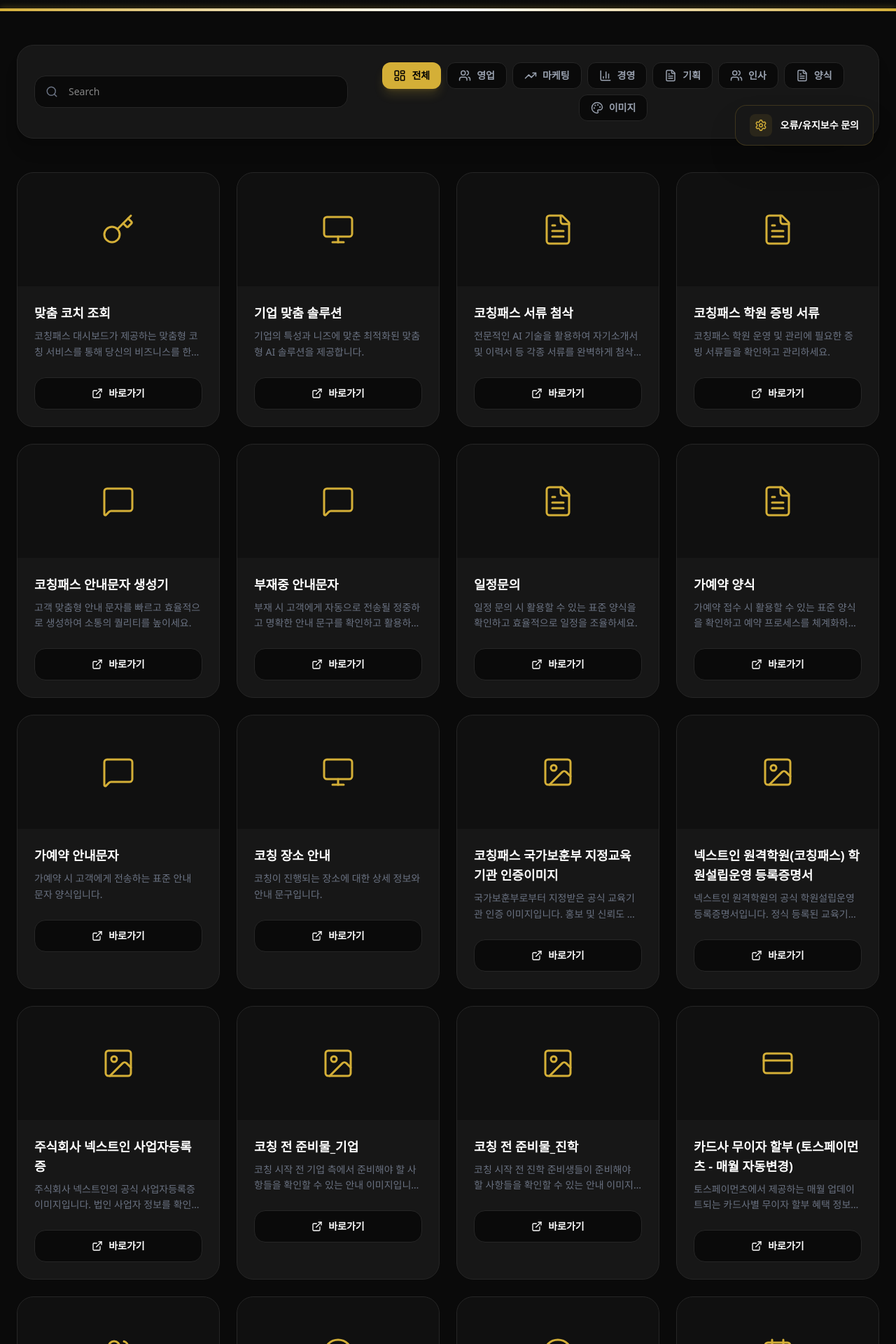
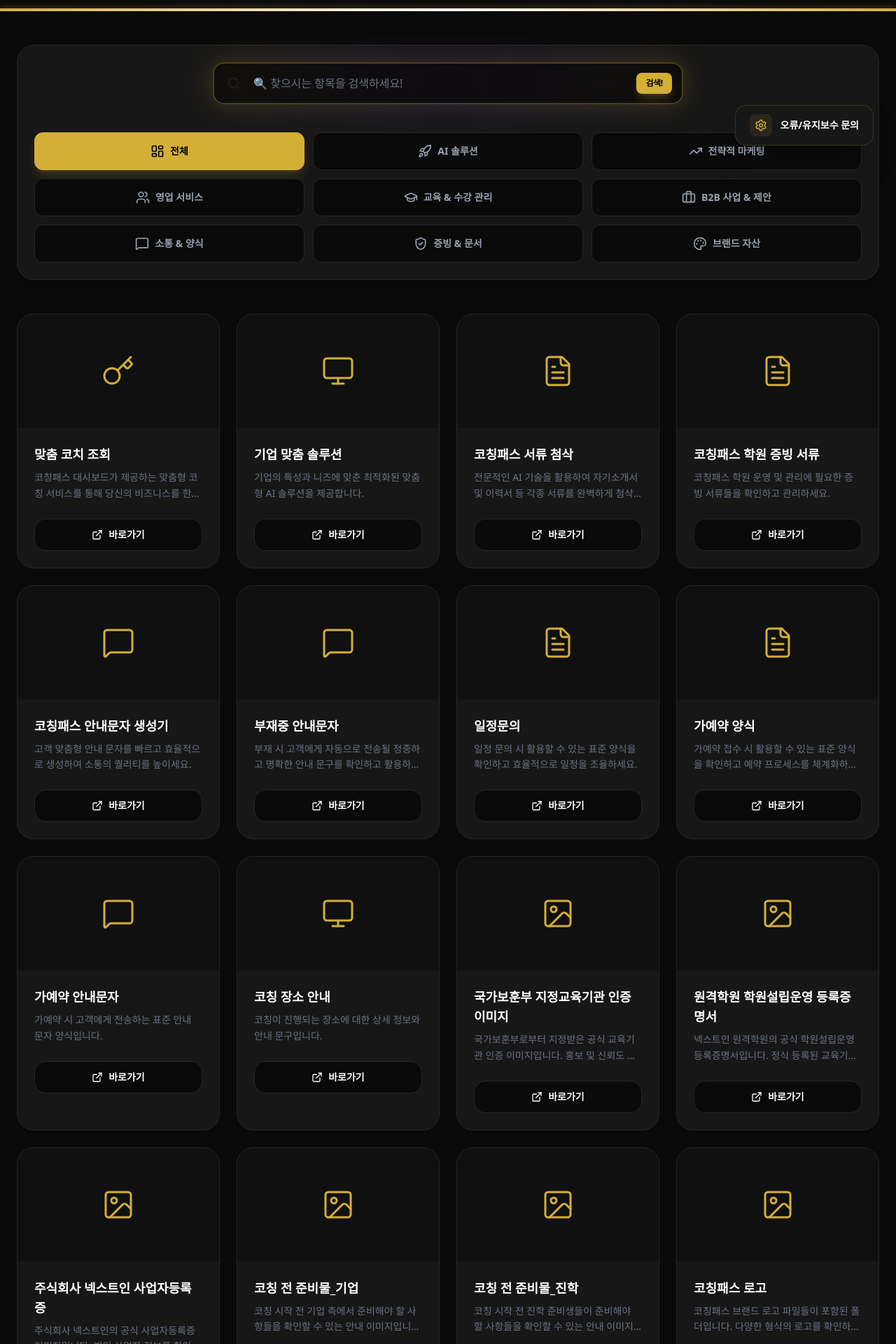
Before and after one commit to lab-droid/COACHINGPASS-DASHBOARD, a React (Vite) app: page / in a window 1280 px wide. Shown: the part 560-2480 px from the top of the page at 70% size. Built offline with nearby package versions, Linux system fonts and the light colour scheme; grey boxes are pictures that could not be loaded.

Commit message:
feat(App): Introduce subcategories and new icons
Refactor the category structure to include subcategories and add new icons for a more granular organization of dashboard items. This change enhances the navigability and clarity of the coaching path dashboard.

```diff
--- a/src/App.tsx
+++ b/src/App.tsx
@@ -25,7 +25,12 @@ import {
   ChevronRight,
   Info,
   Ticket,
-  Clock
+  Clock,
+  ShieldCheck,
+  Zap,
+  Briefcase,
+  Star,
+  BookOpen
 } from 'lucide-react';
 import { motion, AnimatePresence } from 'motion/react';
 import { cn } from './lib/utils';
@@ -36,22 +41,104 @@ interface DashboardItem {
   title: string;
   description: string;
   category: string;
+  subCategory: string;
   tag?: string;
   icon: React.ReactNode;
   status?: 'certified' | 'free';
   url?: string;
 }
 
+interface CategoryDefinition {
+  id: string;
+  label: string;
+  icon: React.ReactNode;
+  subCategories: { id: string; label: string }[];
+}
+
 // --- Constants ---
-const CATEGORIES = [
-  { id: 'all', label: '전체', icon: <LayoutDashboard size={18} /> },
-  { id: 'sales', label: '영업', icon: <Users size={18} /> },
-  { id: 'marketing', label: '마케팅', icon: <TrendingUp size={18} /> },
-  { id: 'management', label: '경영', icon: <BarChart3 size={18} /> },
-  { id: 'planning', label: '기획', icon: <FileText size={18} /> },
-  { id: 'hr', label: '인사', icon: <Users size={18} /> },
-  { id: 'notice', label: '양식', icon: <FileText size={18} /> },
-  { id: 'image', label: '이미지', icon: <Palette size={18} /> },
+const CATEGORIES: CategoryDefinition[] = [
+  {
+    id: 'all',
+    label: '전체',
+    icon: <LayoutDashboard size={18} />,
+    subCategories: []
+  },
+  {
+    id: 'ai-solution',
+    label: 'AI 솔루션',
+    icon: <Rocket size={18} />,
+    subCategories: [
+      { id: 'smart-tool', label: '스마트 툴' },
+      { id: 'custom-ai', label: '맞춤형 AI' }
+    ]
+  },
+  {
+    id: 'strategic-marketing',
+    label: '전략적 마케팅',
+    icon: <TrendingUp size={18} />,
+    subCategories: [
+      { id: 'content-plan', label: '콘텐츠 기획' },
+      { id: 'ad-promo', label: '광고/홍보' },
+      { id: 'mkt-strategy', label: '마케팅 전략' }
+    ]
+  },
+  {
+    id: 'sales-service',
+    label: '영업 서비스',
+    icon: <Users size={18} />,
+    subCategories: [
+      { id: 'manual', label: '업무 매뉴얼' },
+      { id: 'operation', label: '운영 & 결제' }
+    ]
+  },
+  {
+    id: 'edu-management',
+    label: '교육 & 수강 관리',
+    icon: <GraduationCap size={18} />,
+    subCategories: [
+      { id: 'student-care', label: '수강생 케어' },
+      { id: 'curriculum', label: '커리큘럼 가이드' },
+      { id: 'post-management', label: '사후 관리' }
+    ]
+  },
+  {
+    id: 'b2b-business',
+    label: 'B2B 사업 & 제안',
+    icon: <Briefcase size={18} />,
+    subCategories: [
+      { id: 'proposal', label: '기업 제안서' },
+      { id: 'cooperation', label: '대외 협력' },
+      { id: 'report', label: '성과 보고' }
+    ]
+  },
+  {
+    id: 'forms-templates',
+    label: '소통 & 양식',
+    icon: <MessageSquare size={18} />,
+    subCategories: [
+      { id: 'msg-template', label: '메시지 양식' },
+      { id: 'doc-form', label: '신청 서류' },
+      { id: 'guide', label: '안내 가이드' }
+    ]
+  },
+  {
+    id: 'legal-docs',
+    label: '증빙 & 문서',
+    icon: <ShieldCheck size={18} />,
+    subCategories: [
+      { id: 'legal-paper', label: '법적 서류' },
+      { id: 'official-cert', label: '공식 인증' }
+    ]
+  },
+  {
+    id: 'brand-assets',
+    label: '브랜드 자산',
+    icon: <Palette size={18} />,
+    subCategories: [
+      { id: 'branding', label: '브랜딩' },
+      { id: 'coaching-guide', label: '코칭 가이드' }
+    ]
+  },
 ];
 
 const ITEMS: DashboardItem[] = [
@@ -59,7 +146,8 @@ const ITEMS: DashboardItem[] = [
     id: 'lite',
     title: '맞춤 코치 조회',
     description: '코칭패스 대시보드가 제공하는 맞춤형 코칭 서비스를 통해 당신의 비즈니스를 한 단계 더 성장시키세요.',
-    category: 'hr',
+    category: 'ai-solution',
+    subCategory: 'smart-tool',
     icon: <Key className="text-brand-gold" />,
     url: 'https://ai-149827241755.us-west1.run.app'
   },
@@ -67,7 +155,8 @@ const ITEMS: DashboardItem[] = [
     id: 'custom',
     title: '기업 맞춤 솔루션',
     description: '기업의 특성과 니즈에 맞춘 최적화된 맞춤형 AI 솔루션을 제공합니다.',
-    category: 'management',
+    category: 'ai-solution',
+    subCategory: 'custom-ai',
     icon: <Monitor className="text-brand-gold" />,
     url: 'https://service-856804452068.us-west1.run.app'
   },
@@ -75,7 +164,8 @@ const ITEMS: DashboardItem[] = [
     id: 'editing',
     title: '코칭패스 서류 첨삭',
     description: '전문적인 AI 기술을 활용하여 자기소개서 및 이력서 등 각종 서류를 완벽하게 첨삭해 드립니다.',
-    category: 'hr',
+    category: 'edu-management',
+    subCategory: 'student-care',
     icon: <FileText className="text-brand-gold" />,
     url: 'https://ai-645334686104.us-west1.run.app'
   },
@@ -83,7 +173,8 @@ const ITEMS: DashboardItem[] = [
     id: 'documents',
     title: '코칭패스 학원 증빙 서류',
     description: '코칭패스 학원 운영 및 관리에 필요한 증빙 서류들을 확인하고 관리하세요.',
-    category: 'management',
+    category: 'legal-docs',
+    subCategory: 'legal-paper',
     icon: <FileText className="text-brand-gold" />,
     url: 'https://docs.google.com/document/d/1lqzWMzeYlQZikikFX4wYLbmpv_QRljxHWLZJqAfVk2g/edit?usp=sharing'
   },
@@ -91,7 +182,8 @@ const ITEMS: DashboardItem[] = [
     id: 'sms-generator',
     title: '코칭패스 안내문자 생성기',
     description: '고객 맞춤형 안내 문자를 빠르고 효율적으로 생성하여 소통의 퀄리티를 높이세요.',
-    category: 'marketing',
+    category: 'strategic-marketing',
+    subCategory: 'content-plan',
     icon: <MessageSquare className="text-brand-gold" />,
     url: 'https://service-439879309727.us-west1.run.app/'
   },
@@ -99,7 +191,8 @@ const ITEMS: DashboardItem[] = [
     id: 'missed-call-notice',
     title: '부재중 안내문자',
     description: '부재 시 고객에게 자동으로 전송될 정중하고 명확한 안내 문구를 확인하고 활용하세요.',
-    category: 'notice',
+    category: 'forms-templates',
+    subCategory: 'msg-template',
     icon: <MessageSquare className="text-brand-gold" />,
     url: 'https://docs.google.com/document/d/1N4VXCfTI1iE8dbeiShV_HbJjgzFJAW39769EXz0Vd1k/edit?usp=sharing'
   },
@@ -107,7 +200,8 @@ const ITEMS: DashboardItem[] = [
     id: 'schedule-inquiry',
     title: '일정문의',
     description: '일정 문의 시 활용할 수 있는 표준 양식을 확인하고 효율적으로 일정을 조율하세요.',
-    category: 'notice',
+    category: 'forms-templates',
+    subCategory: 'doc-form',
     icon: <FileText className="text-brand-gold" />,
     url: 'https://docs.google.com/document/d/19BdYW_zJkR2rAwi_OW5eKSDBFJYFunmw8F9QPVDgWRE/edit?usp=sharing'
   },
@@ -115,7 +209,8 @@ const ITEMS: DashboardItem[] = [
     id: 'pre-reservation-form',
     title: '가예약 양식',
     description: '가예약 접수 시 활용할 수 있는 표준 양식을 확인하고 예약 프로세스를 체계화하세요.',
-    category: 'notice',
+    category: 'forms-templates',
+    subCategory: 'doc-form',
     icon: <FileText className="text-brand-gold" />,
     url: 'https://docs.google.com/document/d/1yhQBosWWbJ-bvCe4wlUi5sVcc3eVWOmf76k07r-Hc1o/edit?usp=sharing'
   },
@@ -123,7 +218,8 @@ const ITEMS: DashboardItem[] = [
     id: 'pre-reservation-msg',
     title: '가예약 안내문자',
     description: '가예약 시 고객에게 전송하는 표준 안내 문자 양식입니다.',
-    category: 'notice',
+    category: 'forms-templates',
+    subCategory: 'msg-template',
     icon: <MessageSquare className="text-brand-gold" />,
     url: 'https://docs.google.com/document/d/1yhQBosWWbJ-bvCe4wlUi5sVcc3eVWOmf76k07r-Hc1o/edit?usp=sharing'
   },
@@ -131,23 +227,26 @@ const ITEMS: DashboardItem[] = [
     id: 'coaching-place-info',
     title: '코칭 장소 안내',
     description: '코칭이 진행되는 장소에 대한 상세 정보와 안내 문구입니다.',
-    category: 'notice',
+    category: 'forms-templates',
+    subCategory: 'guide',
     icon: <Monitor className="text-brand-gold" />,
     url: 'https://docs.google.com/document/d/1BiLPVCv8b2sp7-4fft5Ph3jpXP3c5oJgzxevv_y78j0/edit?usp=sharing'
   },
   {
     id: 'certification-image',
-    title: '코칭패스 국가보훈부 지정교육기관 인증이미지',
+    title: '국가보훈부 지정교육기관 인증이미지',
     description: '국가보훈부로부터 지정받은 공식 교육기관 인증 이미지입니다. 홍보 및 신뢰도 향상을 위해 활용하세요.',
-    category: 'image',
+    category: 'legal-docs',
+    subCategory: 'official-cert',
     icon: <Image className="text-brand-gold" />,
     url: 'https://drive.google.com/file/d/1cJGHeI36jwUgsildWW2jQ8zfQuvwDK0f/view?usp=sharing'
   },
   {
     id: 'registration-cert',
-    title: '넥스트인 원격학원(코칭패스) 학원설립운영 등록증명서',
+    title: '원격학원 학원설립운영 등록증명서',
     description: '넥스트인 원격학원의 공식 학원설립운영 등록증명서입니다. 정식 등록된 교육기관임을 증명하는 서류입니다.',
-    category: 'image',
+    category: 'legal-docs',
+    subCategory: 'legal-paper',
     icon: <Image className="text-brand-gold" />,
     url: 'https://drive.google.com/file/d/1pwl7m6YOiYLFHNKAA6lH2xv8lxvpLGQN/view?usp=sharing'
   },
@@ -155,7 +254,8 @@ const ITEMS: DashboardItem[] = [
     id: 'business-registration',
     title: '주식회사 넥스트인 사업자등록증',
     description: '주식회사 넥스트인의 공식 사업자등록증 이미지입니다. 법인 사업자 정보를 확인할 수 있습니다.',
-    category: 'image',
+    category: 'legal-docs',
+    subCategory: 'legal-paper',
     icon: <Image className="text-brand-gold" />,
     url: 'https://drive.google.com/file/d/1cGQI4I7nb_Knq3wpf_DVEb4N2v8cIyEP/view?usp=sharing'
   },
@@ -163,7 +263,8 @@ const ITEMS: DashboardItem[] = [
     id: 'coaching-prep-corp',
     title: '코칭 전 준비물_기업',
     description: '코칭 시작 전 기업 측에서 준비해야 할 사항들을 확인할 수 있는 안내 이미지입니다.',
-    category: 'image',
+    category: 'brand-assets',
+    subCategory: 'coaching-guide',
     icon: <Image className="text-brand-gold" />,
     url: 'https://drive.google.com/file/d/1TVbiVT_yl8eedtweHDAQCcCmblQxINjp/view?usp=drive_link'
   },
@@ -171,23 +272,35 @@ const ITEMS: DashboardItem[] = [
     id: 'coaching-prep-academic',
     title: '코칭 전 준비물_진학',
     description: '코칭 시작 전 진학 준비생들이 준비해야 할 사항들을 확인할 수 있는 안내 이미지입니다.',
-    category: 'image',
+    category: 'brand-assets',
+    subCategory: 'coaching-guide',
     icon: <Image className="text-brand-gold" />,
     url: 'https://drive.google.com/file/d/1kkUZzs32HprwqAzqcAEDkCfOpPxEvYyM/view?usp=drive_link'
   },
   {
+    id: 'coachingpass-logo',
+    title: '코칭패스 로고',
+    description: '코칭패스 브랜드 로고 파일들이 포함된 폴더입니다. 다양한 형식의 로고를 확인하고 다운로드할 수 있습니다.',
+    category: 'brand-assets',
+    subCategory: 'branding',
+    icon: <Image className="text-brand-gold" />,
+    url: 'https://drive.google.com/drive/folders/1NLhbzyLFujX5EiZJjTCkx3xUMyqxrpJA?usp=sharing'
+  },
+  {
     id: 'toss-interest-free',
-    title: '카드사 무이자 할부 (토스페이먼츠 - 매월 자동변경)',
+    title: '카드사 무이자 할부 정보',
     description: '토스페이먼츠에서 제공하는 매월 업데이트되는 카드사별 무이자 할부 혜택 정보를 확인하세요.',
-    category: 'sales',
+    category: 'sales-service',
+    subCategory: 'operation',
     icon: <CreditCard className="text-brand-gold" />,
     url: 'https://consumer.tosspayments.com/notice/free-installment'
   },
   {
     id: 'face-to-face-reservations',
-    title: '대면 장소 예약 관련 시간별 맨션 담당자',
+    title: '대면 장소 예약 시간별 담당자',
     description: '대면 장소 예약 시 시간대별 담당자 정보를 확인하고 업무를 조율하세요.',
-    category: 'sales',
+    category: 'sales-service',
+    subCategory: 'operation',
     icon: <Users className="text-brand-gold" />,
     url: 'https://docs.google.com/document/d/1dL4cg1TmFxAWKrVHDEC3UMGeijXpjjYV2yHdExZ44fY/edit?usp=sharing'
   },
@@ -195,7 +308,8 @@ const ITEMS: DashboardItem[] = [
     id: 'parking-info',
     title: '코칭장소 주차관련 안내',
     description: '코칭 장소별 주차 가능 여부와 이용 방법을 확인하여 방문 시 불편함을 최소화하세요.',
-    category: 'sales',
+    category: 'forms-templates',
+    subCategory: 'guide',
     icon: <Info className="text-brand-gold" />,
     url: 'https://docs.google.com/document/d/1Gqnd9KCCQ-VYT4ft4Y03z9ykYCUolLXc6DTzsV4g61M/edit?usp=sharing'
   },
@@ -203,7 +317,8 @@ const ITEMS: DashboardItem[] = [
     id: 'solution-required-info',
     title: '솔루션 신청시 필수로 전달해야 되는 사항',
     description: '솔루션 신청 시 누락 없이 정확한 정보 전달을 위해 필요한 필수 항목들을 확인하세요.',
-    category: 'sales',
+    category: 'sales-service',
+    subCategory: 'manual',
     icon: <CheckCircle2 className="text-brand-gold" />,
     url: 'https://docs.google.com/document/d/1NjCpDthYImj66KSFGNr82vBK14Y863mxAFGVFuaK9BE/edit?usp=sharing'
   },
@@ -211,7 +326,8 @@ const ITEMS: DashboardItem[] = [
     id: 'flow-calendar-manual',
     title: '일정확정시 플로우 캘린더 추가 매뉴얼',
     description: '코칭 일정이 확정된 후 플로우 캘린더에 일정을 등록하는 상세 매뉴얼입니다.',
-    category: 'sales',
+    category: 'sales-service',
+    subCategory: 'manual',
     icon: <Calendar className="text-brand-gold" />,
     url: 'https://docs.google.com/document/d/17a2n9UKcX4Jn-Iauydl3Y4PQ165FqfFSvqrdq0_WI0M/edit?usp=sharing'
   },
@@ -219,7 +335,8 @@ const ITEMS: DashboardItem[] = [
     id: 'coupon-manual',
     title: '코칭패스 쿠폰번호 및 사용방법',
     description: '코칭패스 쿠폰 발급 번호와 웹사이트에서의 사용 방법을 안내하는 매뉴얼입니다.',
-    category: 'sales',
+    category: 'sales-service',
+    subCategory: 'manual',
     icon: <Ticket className="text-brand-gold" />,
     url: 'https://docs.google.com/document/d/1Vep79nvGaoLnmiMVlsYtHE2tiBgjAhHAqljcxhOtDmw/edit?usp=sharing'
   },
@@ -227,9 +344,55 @@ const ITEMS: DashboardItem[] = [
     id: 'cs-business-hours',
     title: '코칭패스 CS 업무시간 안내',
     description: '코칭패스의 고객 서비스(CS) 운영 시간과 대응 가능 시간대를 확인하세요.',
-    category: 'sales',
+    category: 'sales-service',
+    subCategory: 'operation',
     icon: <Clock className="text-brand-gold" />,
     url: 'https://docs.google.com/document/d/1QJl0diRF7uA4knQoi6CD9Wo4yl3OIwjvv5KjcP0J0rk/edit?usp=sharing'
+  },
+  {
+    id: 'recruit-calendar-catch',
+    title: '채용달력 - 캐치',
+    description: '캐치(Catch)에서 제공하는 최신 기업별 채용 일정을 월간 단위로 확인하세요.',
+    category: 'strategic-marketing',
+    subCategory: 'mkt-strategy',
+    icon: <Calendar className="text-brand-gold" />,
+    url: 'https://www.catch.co.kr/NCS/RecruitCalendar/Month'
+  },
+  {
+    id: 'recruit-calendar-saramin',
+    title: '채용달력 - 사람인',
+    description: '사람인(Saramin)의 주간/월간 채용 달력을 통해 주요 기업의 공고 마감일을 관리하세요.',
+    category: 'strategic-marketing',
+    subCategory: 'mkt-strategy',
+    icon: <Calendar className="text-brand-gold" />,
+    url: 'https://calendar.saramin.co.kr/2025/1/weekly'
+  },
+  {
+    id: 'recruit-calendar-jobkorea',
+    title: '채용달력 - 잡코리아',
+    description: '잡코리아(JobKorea)의 신입/경력 채용 일정을 한눈에 파악할 수 있는 채용 달력입니다.',
+    category: 'strategic-marketing',
+    subCategory: 'mkt-strategy',
+    icon: <Calendar className="text-brand-gold" />,
+    url: 'https://www.jobkorea.co.kr/starter/calendar'
+  },
+  {
+    id: 'coaching-success-stories',
+    title: '코칭패스 합격후기 모음',
+    description: '코칭패스를 통해 합격의 기쁨을 누린 수강생들의 생생한 합격 후기와 성공 사례들을 확인하세요.',
+    category: 'strategic-marketing',
+    subCategory: 'mkt-strategy',
+    icon: <Star className="text-brand-gold" />,
+    url: 'https://drive.google.com/drive/folders/1pLaWRnS0MUGFgqM17wWBAAPTjoy1hUC4?usp=sharing'
+  },
+  {
+    id: 'coachingpass-leaflet',
+    title: '코칭패스 리플렛 (문의자 제공 권장)',
+    description: '서비스 문의자에게 제공하기 적합한 코칭패스 공식 안내 리플렛입니다. 핵심 솔루션과 혜택이 정리되어 있습니다.',
+    category: 'strategic-marketing',
+    subCategory: 'ad-promo',
+    icon: <BookOpen className="text-brand-gold" />,
+    url: 'https://drive.google.com/drive/folders/1BKMCs7Jtl9Pgofr_GEYXEvt05adTpXgV?usp=sharing'
   }
 ];
 
@@ -237,10 +400,16 @@ export default function App() {
   const [apiKey, setApiKey] = useState<string>(() => localStorage.getItem('GEMINI_API_KEY') || '');
   const [isKeyModalOpen, setIsKeyModalOpen] = useState(false);
   const [activeCategory, setActiveCategory] = useState('all');
+  const [activeSubCategory, setActiveSubCategory] = useState('all');
   const [searchQuery, setSearchQuery] = useState('');
   const [progress, setProgress] = useState(0);
   const [showMaintenance, setShowMaintenance] = useState(false);
   const [showUsage, setShowUsage] = useState(false);
+
+  // Reset subcategory when main category changes
+  useEffect(() => {
+    setActiveSubCategory('all');
+  }, [activeCategory]);
 
   // Set document title
   useEffect(() => {
@@ -266,9 +435,10 @@ export default function App() {
 
   const filteredItems = ITEMS.filter(item => {
     const matchesCategory = activeCategory === 'all' || item.category === activeCategory;
+    const matchesSubCategory = activeSubCategory === 'all' || item.subCategory === activeSubCategory;
     const matchesSearch = item.title.toLowerCase().includes(searchQuery.toLowerCase()) ||
                          item.description.toLowerCase().includes(searchQuery.toLowerCase());
-    return matchesCategory && matchesSearch;
+    return matchesCategory && matchesSubCategory && matchesSearch;
   });
 
   return (
@@ -397,36 +567,81 @@ export default function App() {
         <section className="max-w-7xl mx-auto px-6 py-12">
 
           {/* Search & Filters */}
-          <div className="bg-brand-card border border-brand-border rounded-3xl p-6 mb-12 shadow-xl">
-            <div className="flex flex-col lg:flex-row gap-6 items-center justify-between">
-              <div className="relative w-full lg:max-w-md">
-                <Search className="absolute left-4 top-1/2 -translate-y-1/2 text-gray-500" size={18} />
-                <input
-                  type="text"
-                  placeholder="Search"
-                  value={searchQuery}
-                  onChange={(e) => setSearchQuery(e.target.value)}
-                  className="w-full bg-brand-dark border border-brand-border rounded-2xl py-3 pl-12 pr-4 text-sm focus:outline-none focus:border-purple-500/50 transition-colors"
-                />
+          <div className="bg-brand-card border border-brand-border rounded-3xl p-6 mb-12 shadow-xl space-y-8">
+            <div className="flex flex-col gap-10 items-center justify-between">
+              <div className="relative w-full max-w-2xl group">
+                {/* Continuous Breathing Glow Effect */}
+                <div className="absolute -inset-1 bg-gradient-to-r from-brand-gold/20 via-purple-500/20 to-brand-gold/20 rounded-[22px] blur-xl opacity-70 animate-pulse group-hover:opacity-100 transition-opacity duration-500" />
+                <div className="relative">
+                  <Search className="absolute left-5 top-1/2 -translate-y-1/2 text-brand-gold group-focus-within:scale-110 transition-transform" size={20} />
+                  <input
+                    type="text"
+                    placeholder="🔍 찾으시는 항목을 검색하세요!"
+                    value={searchQuery}
+                    onChange={(e) => setSearchQuery(e.target.value)}
+                    className="w-full bg-black/60 backdrop-blur-xl border-2 border-brand-gold/30 rounded-2xl py-4 pl-14 pr-20 text-base font-medium placeholder:text-gray-500 focus:outline-none focus:border-brand-gold focus:ring-4 focus:ring-brand-gold/10 transition-all shadow-[0_0_20px_rgba(212,175,55,0.1)]"
+                  />
+                  <div className="absolute right-4 top-1/2 -translate-y-1/2 flex items-center gap-1.5 px-3 py-1.5 bg-brand-gold border border-brand-gold/50 rounded-lg shadow-lg shadow-brand-gold/20">
+                    <span className="text-xs font-black text-black tracking-tight">검색!</span>
+                  </div>
+                </div>
               </div>
-              <div className="flex flex-wrap gap-2 justify-center">
+              <div className="grid grid-cols-2 sm:grid-cols-3 gap-3 w-full">
                 {CATEGORIES.map(cat => (
                   <button
                     key={cat.id}
                     onClick={() => setActiveCategory(cat.id)}
                     className={cn(
-                      "flex items-center gap-2 px-4 py-2 rounded-xl text-sm font-bold transition-all",
+                      "flex items-center justify-center gap-2 px-4 py-4 rounded-xl text-sm font-bold transition-all border",
                       activeCategory === cat.id
-                        ? "bg-brand-gold text-black shadow-lg shadow-brand-gold/20"
-                        : "bg-brand-dark text-gray-400 border border-brand-border hover:border-gray-700"
+                        ? "bg-brand-gold border-brand-gold text-black shadow-lg shadow-brand-gold/20"
+                        : "bg-brand-dark text-gray-400 border-brand-border hover:border-brand-gold/50 hover:bg-brand-gold/5"
                     )}
                   >
-                    {cat.icon}
+                    {React.cloneElement(cat.icon as React.ReactElement, { size: 20 })}
                     {cat.label}
                   </button>
                 ))}
               </div>
             </div>
+
+            {/* Sub-categories */}
+            <AnimatePresence mode="wait">
+              {activeCategory !== 'all' && (
+                <motion.div
+                  initial={{ opacity: 0, y: -10 }}
+                  animate={{ opacity: 1, y: 0 }}
+                  exit={{ opacity: 0, y: -10 }}
+                  className="pt-6 border-t border-white/5 flex flex-wrap gap-2 justify-center"
+                >
+                  <button
+                    onClick={() => setActiveSubCategory('all')}
+                    className={cn(
+                      "px-4 py-2 rounded-full text-xs font-bold transition-all",
+                      activeSubCategory === 'all'
+                        ? "bg-white text-black"
+                        : "bg-white/5 text-gray-500 hover:text-white"
+                    )}
+                  >
+                    전체보기
+                  </button>
+                  {CATEGORIES.find(c => c.id === activeCategory)?.subCategories.map(sub => (
+                    <button
+                      key={sub.id}
+                      onClick={() => setActiveSubCategory(sub.id)}
+                      className={cn(
+                        "px-4 py-2 rounded-full text-xs font-bold transition-all",
+                        activeSubCategory === sub.id
+                          ? "bg-brand-gold text-black italic"
+                          : "bg-white/5 text-gray-500 hover:text-white"
+                      )}
+                    >
+                      {sub.label}
+                    </button>
+                  ))}
+                </motion.div>
+              )}
+            </AnimatePresence>
           </div>
 
           {/* Grid */}
```
